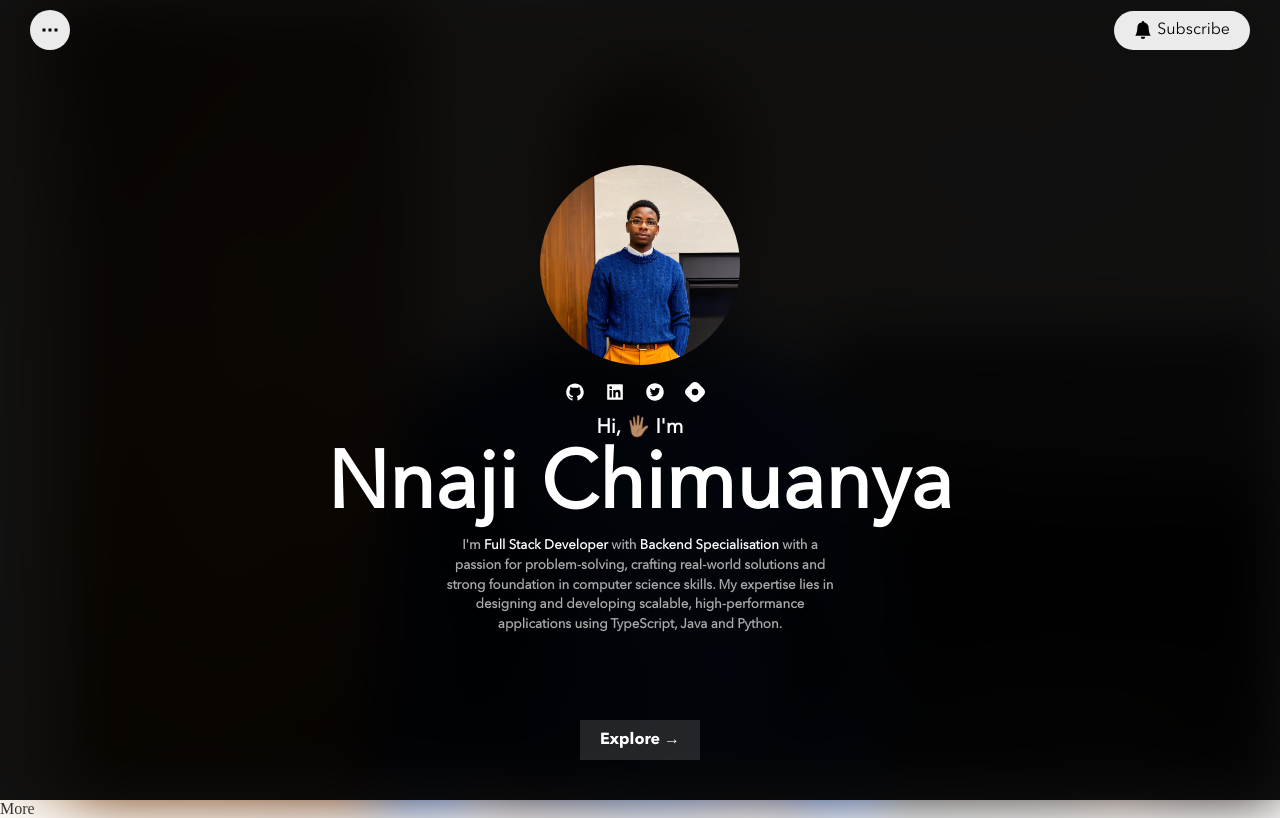
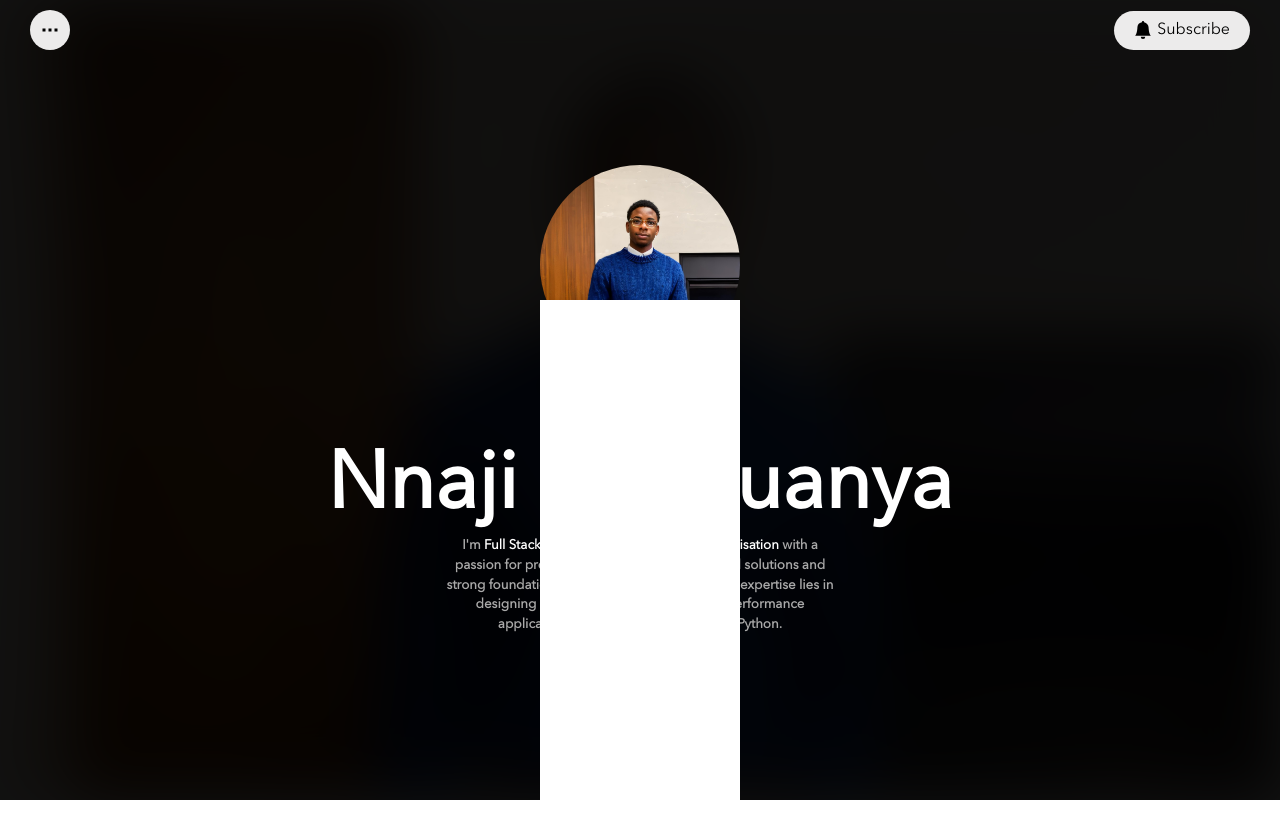
Before and after one commit to NnajiChimuanya/portfolio.me, a React (Create React App) app in the folder client/: page / in a window 1280 px wide. Both pictures are taken after a click on the icon 50 px from the left and 30 px from the top of the page. Built offline with nearby package versions, Linux system fonts and the light colour scheme.

Commit message:
Added the handleShowMore function

```diff
--- a/client/src/components/More/More.tsx
+++ b/client/src/components/More/More.tsx
@@ -1,7 +1,19 @@
-import React from "react";
+import React, { useContext } from "react";
+import { PortfolioContext } from "../../context/Context";
 
 const More = () => {
-  return <div>More</div>;
+  const { state, dispatch } = useContext(PortfolioContext);
+
+  const handleShowMore = () => {
+    dispatch({ type: "SET_MOREOPTIONS", payload: !state.moreOptions });
+    console.log(state.moreOptions);
+  };
+
+  return (
+    <div onClick={handleShowMore} className="moreModalContainer">
+      <div className="moreModal"></div>
+    </div>
+  );
 };
 
 export default More;
--- a/client/src/components/More/more.scss
+++ b/client/src/components/More/more.scss
@@ -0,0 +1,17 @@
+.moreModalContainer {
+  position: absolute;
+  top: 0;
+  z-index: 150;
+  height: 100%;
+  width: 100%;
+  display: flex;
+  justify-content: center;
+
+  .moreModal {
+    height: 500px;
+    width: 200px;
+    background-color: white;
+    position: absolute;
+    bottom: 0;
+  }
+}
--- a/client/src/pages/Home.tsx
+++ b/client/src/pages/Home.tsx
@@ -1,4 +1,4 @@
-import React from "react";
+import React, { useContext } from "react";
 import {
   AiFillGithub,
   AiFillLinkedin,
@@ -10,8 +10,11 @@ import { Link } from "react-router-dom";
 import Header from "../components/header/Header";
 import Background from "../components/Background/Background";
 import More from "../components/More/More";
+import { PortfolioContext } from "../context/Context";
 
 const Home = () => {
+  const { state } = useContext(PortfolioContext);
+
   return (
     <div className="home">
       <Helmet>
@@ -47,7 +50,7 @@ const Home = () => {
 
       <Header />
 
-      <More />
+      {state.moreOptions ? <More /> : null}
 
       <div className="homePageContent">
         <img className="image" src="me.jpg" alt="Nnaji Chimuanya" />
```
